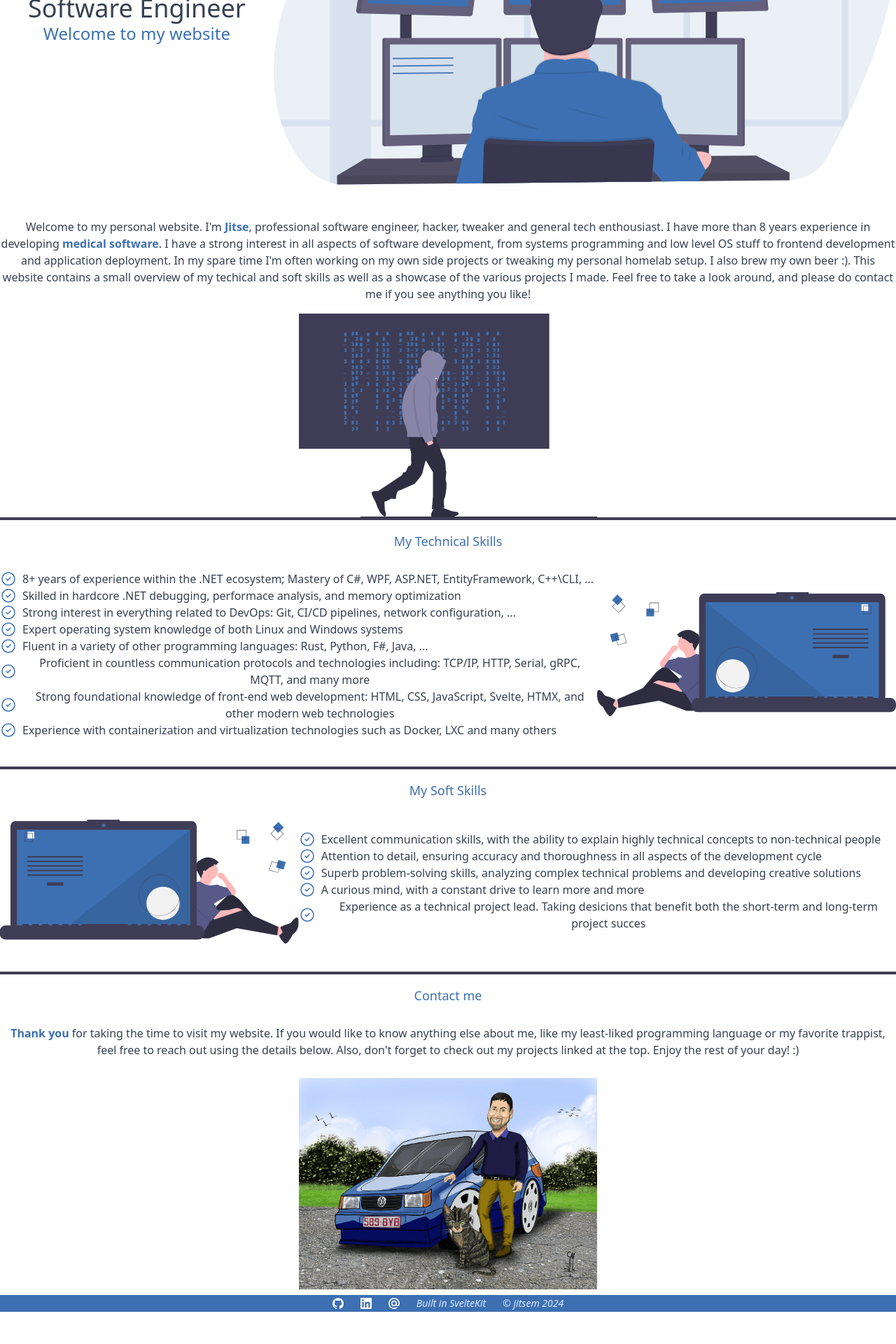
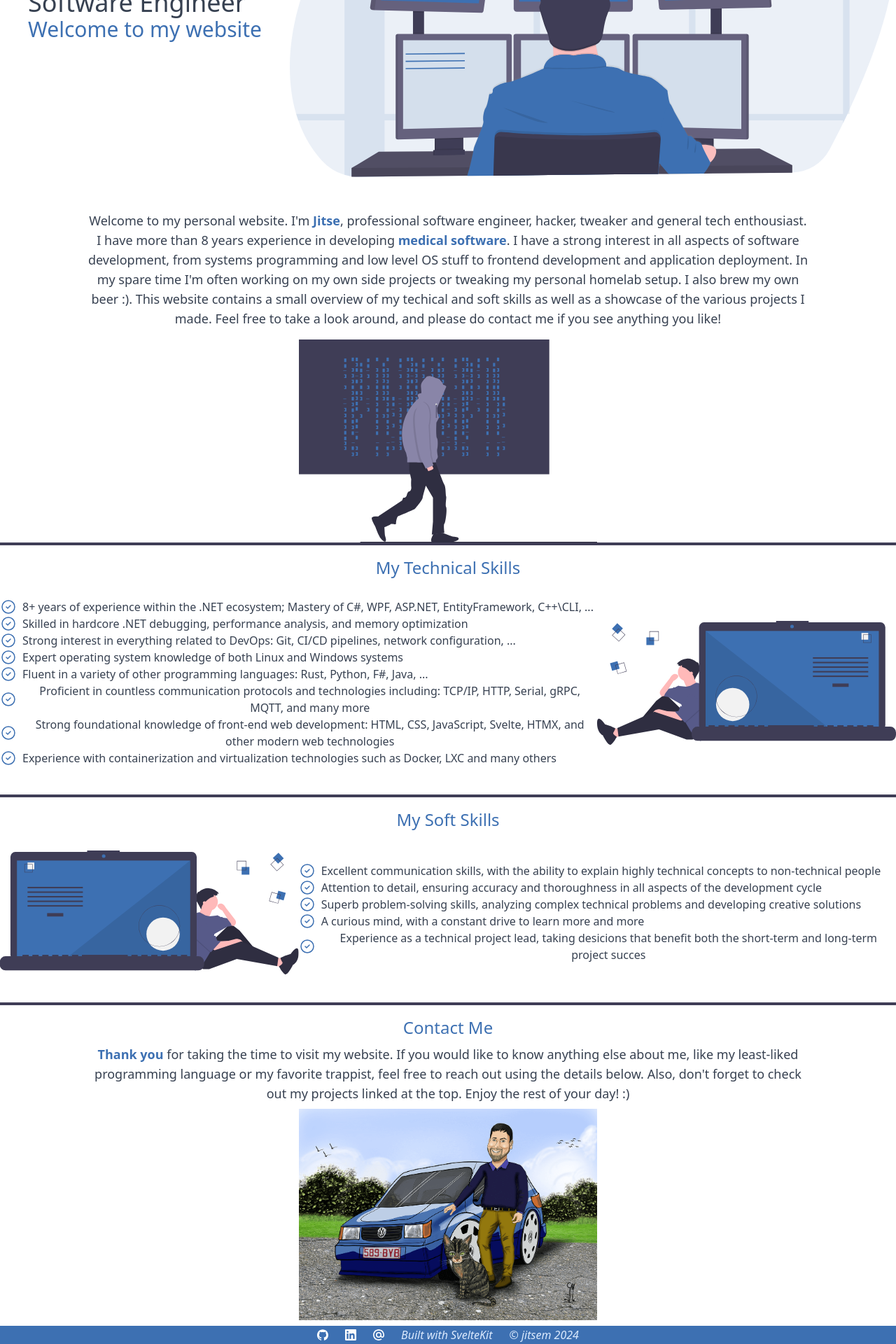
Before and after one commit to jitsem/portfolio-web2, a SvelteKit app: page / in a window 1280 px wide. Shown: the part 319-2239 px from the top of the page at 70% size. Before the commit the page ends 2193 px from the top, so only its background shows below. Built offline with nearby package versions, Linux system fonts and the light colour scheme.

Commit message:
Small design tweaks

```diff
--- a/src/routes/+layout.svelte
+++ b/src/routes/+layout.svelte
@@ -8,7 +8,7 @@
 </script>
 
 <div
-	class="pt-4 text-gray-700 antialiased  flex flex-col h-screen justify-between dark:text-blue-100"
+	class="pt-4 text-gray-700 antialiased flex flex-col h-screen justify-between dark:text-blue-100 leading-relaxed"
 >
 	<div class="flex justify-between flex-wrap md:mx-16 mx-8 md:px-10">
 		<img class="jm-logo" src={Logo} alt="jitsem logo" />
@@ -35,8 +35,7 @@
 			</ul>
 		</div>
 	</div>
-
-	<slot />
+	<slot/>
 
 	<footer class="bg-blue-700 dark:bg-blue-900 w-full">
 		<div class="text-blue-100 mx-auto flex flex-col md:flex-row justify-center items-center">
@@ -51,8 +50,8 @@
 					><img class="w-4 mx-3 my-1 fill-blue-100" src={mail} alt="mail" /></a
 				>
 			</div>
-			<p class="p-15 mx-3 text-sm"><em>Built in SvelteKit</em></p>
-			<p class="p-15 mx-3 text-sm"><em>&copy; jitsem 2024</em></p>
+			<p class="p-15 mx-3"><em>Built with SvelteKit</em></p>
+			<p class="p-15 mx-3"><em>&copy; jitsem 2024</em></p>
 		</div>
 	</footer>
 </div>
--- a/src/routes/+page.svelte
+++ b/src/routes/+page.svelte
@@ -10,12 +10,12 @@
 	<div class="flex flex-col md:flex-row justify-around items-center my-12">
 		<div class="md:px-10 py-4 md:py-0 flex-shrink-0">
 			<h1 class="text-4xl">Software Engineer</h1>
-			<h2 class="text-2xl text-blue-700 dark:text-blue-600  text-center">Welcome to my website</h2>
+			<h2 class="text-3xl text-blue-700 dark:text-blue-600  text-center">Welcome to my website</h2>
 		</div>
 		<img class="min-w-0" src={programming1} alt="Man programming" />
 	</div>
 	<div class="flex flex-col justify-center items-center text-center">
-		<p class="mx-auto md:text-center text-left">
+		<p class="text-lg mx-auto md:text-center text-left w-[100ch] p-15">
 			Welcome to my personal website. I'm <b class="text-blue-700 dark:text-blue-600 ">Jitse</b>,	professional software engineer, hacker, tweaker and general tech enthousiast. I have more than 8 years experience in developing <b class="text-blue-700 dark:text-blue-600 ">medical software</b>. I have a strong interest in all aspects of software development, from systems programming and low level OS stuff to frontend development and application deployment. In my spare time I'm often working on my own side projects or tweaking my personal homelab setup. I also brew my own beer :).
 		    This website contains a small overview of my techical and soft skills as well as a showcase of the various projects I made. Feel free to take a look around, and please do contact me if you see anything you like!
 		</p>
@@ -24,10 +24,10 @@
 	</div>
 	<hr class="border-2 border-double border-blue-900 dark:border-blue-700" />
 	<div class="mb-5">
-		<h4 class="text-blue-700 dark:text-blue-600  text-center py-2 mt-2 text-lg">
+		<h4 class="text-blue-700 dark:text-blue-600  text-center py-2 mt-2 text-2xl">
 			My Technical Skills
 		</h4>
-		<div class="flex flex-col md:flex-row justify-around items-center py-5 text-xs md:text-base">
+		<div class="flex flex-col md:flex-row justify-around items-center py-5 text-md md:text-base">
 			<ul>
 				<li class="list-none flex md:my-0 my-4">
 					<img class="inline" src={checkmark} alt="checkmark" />
@@ -37,7 +37,7 @@
 
 				<li class="list-none flex md:my-0 my-4">
 					<img class="inline" src={checkmark} alt="checkmark" />
-					<span class="text-center align-middle ml-2">Skilled in hardcore .NET debugging, performace analysis, and memory optimization</span
+					<span class="text-center align-middle ml-2">Skilled in hardcore .NET debugging, performance analysis, and memory optimization</span
 					>
 				</li>
 				<li class="list-none flex md:my-0 my-4">
@@ -82,7 +82,7 @@
 	</div>
 	<hr class="border-2 border-double border-blue-900  dark:border-blue-700" />
 	<div class="mb-5">
-		<h4 class="text-blue-700 dark:text-blue-600  text-center py-2 mt-2 text-lg">My Soft Skills</h4>
+		<h4 class="text-blue-700 dark:text-blue-600  text-center py-2 mt-2 text-2xl">My Soft Skills</h4>
 		<div class="flex flex-col md:flex-row justify-around items-center py-5 text-xs md:text-base">
 			<img class="w-1/3 transform -scale-x-100 md:mb-0 mb-5" src={coding1} alt="Man coding" />
 
@@ -115,7 +115,7 @@
 				<li class="list-none flex md:my-0 my-4">
 					<img class="inline" src={checkmark} alt="checkmark" />
 					<span class="text-center align-middle ml-2"
-						>Experience as a technical project lead. Taking desicions that benefit both the short-term and long-term project succes</span
+						>Experience as a technical project lead, taking desicions that benefit both the short-term and long-term project succes</span
 					>
 				</li>
 			</ul>
@@ -124,9 +124,9 @@
 	<hr class="border-2 border-double border-blue-900  dark:border-blue-700" />
 
 	<div>
-		<h4 class="text-blue-700 dark:text-blue-600  text-center py-2 mt-2 text-lg">Contact me</h4>
+		<h4 class="text-blue-700 dark:text-blue-600  text-center py-2 mt-2 text-2xl">Contact Me</h4>
 		<div class="flex flex-col justify-around items-center">
-			<p class="md:text-center text-left py-5">
+			<p class="text-lg md:text-center text-left py-15 w-[100ch]">
 				<b class="text-blue-700 dark:text-blue-600 ">Thank you</b> for taking the time to visit my website.
 				If you would like to know anything else about me, like my least-liked programming language or my favorite trappist,	feel free to reach out using the details below.
 				Also, don't forget to check out my projects linked at the top. Enjoy the rest of your day! :)
```
